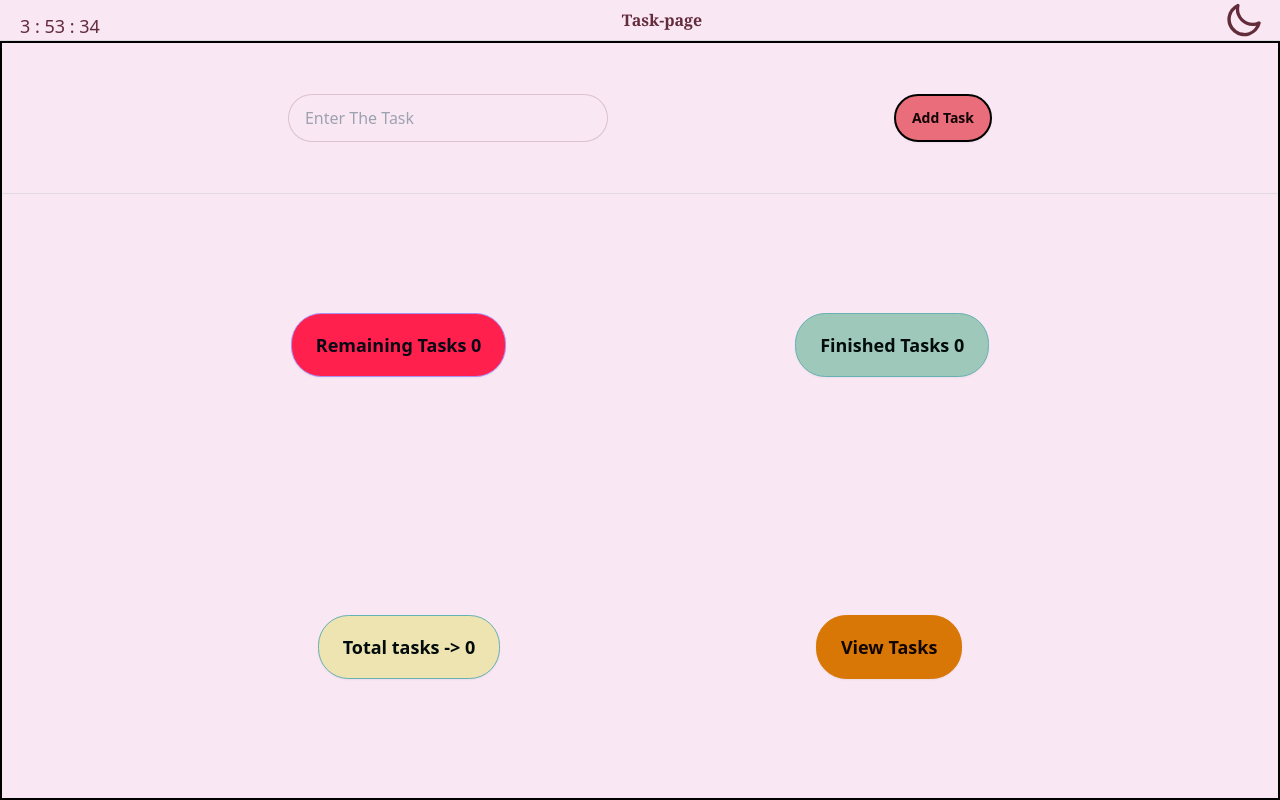
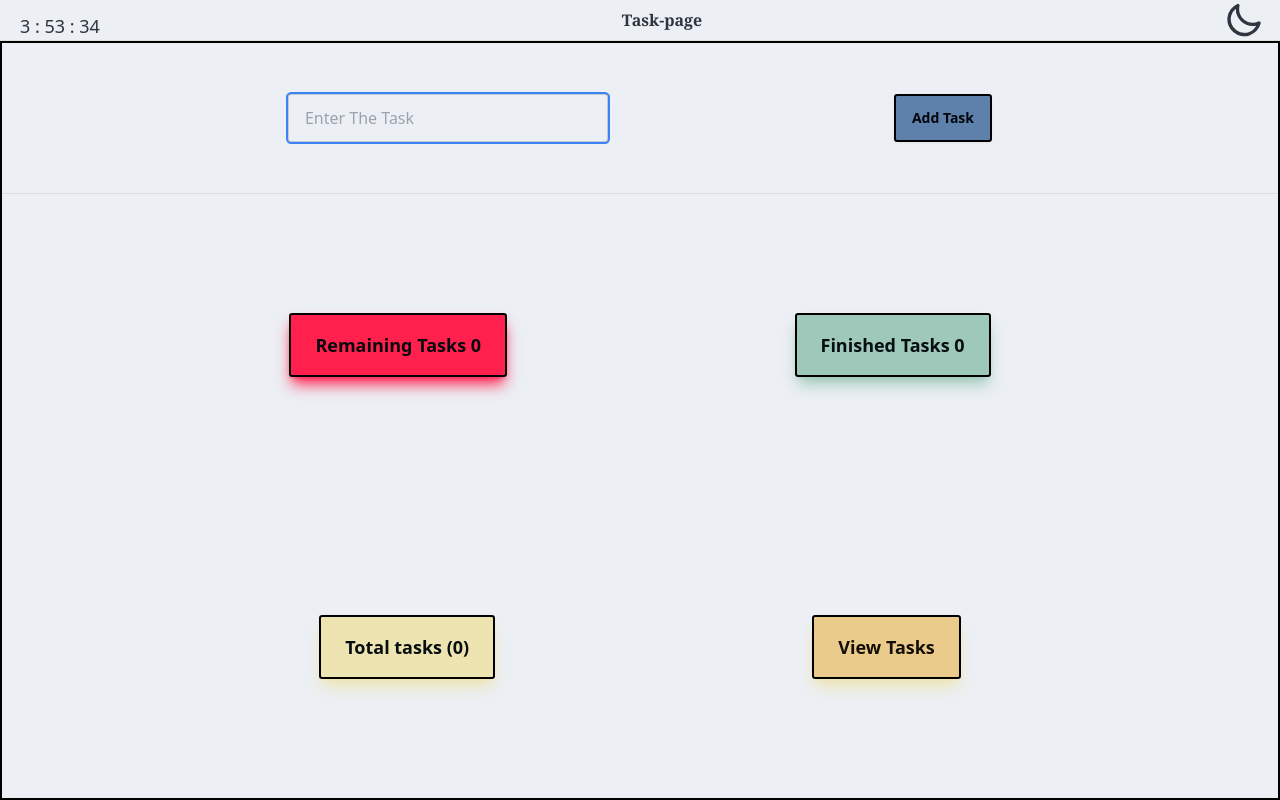
Before and after one commit to asxrafali0975/SuperListV2, a SvelteKit app: page /homepage in a window 1280 px wide. Built offline with nearby package versions, Linux system fonts and the light colour scheme.

Commit message:
Update +page.svelte

```diff
--- a/src/routes/homepage/+page.svelte
+++ b/src/routes/homepage/+page.svelte
@@ -26,12 +26,15 @@
             $arr = stored_tasks;
         }
 
+        $arr.forEach((value) => {
+            if (value.status === true) doneTasks++;
+        });
     });
 
     const addtask = () => {
-        if(!input_value){
-            alert("Tasks cannot be empty")
-            return
+        if (!input_value) {
+            alert("Tasks cannot be empty");
+            return;
         }
         let obj = { data: input_value, status: false };
         $arr = [...$arr, obj];
@@ -46,24 +49,17 @@
         $MODE = tog;
         localStorage.setItem("superListMode", $MODE);
     };
-    let doneTasks=$state(0)
-
-    $arr.forEach((value)=>{
-        if(value.status===true)doneTasks++
-
-    })
-
-
+    let doneTasks = $state(0);
 </script>
 
 <div
     id="container"
-    data-theme={$MODE ? "valentine" : "dark"}
+    data-theme={$MODE ? "nord" : "dim"}
     class="h-[100vh] w-[100vw] flex items-center justify-center flex-col"
 >
     <div id="toggleBtn" class=" w-full flex items-center justify-between">
-        <div class="h-[100%]  flex items-center justify-center">
-           <TimeCompo/>
+        <div class="h-[100%] flex items-center justify-center">
+            <TimeCompo />
         </div>
         <h1 class="font-bold font-serif">Task-page</h1>
 
@@ -106,8 +102,8 @@
                 type="text"
                 placeholder="Enter The Task"
                 class={$MODE
-                    ? "input  input-bordered  w-full max-w-xs focus:border-1 focus:border-black focus:text-black "
-                    : "input  input-bordered  bg-slate-200 text-black  w-full max-w-xs "}
+                    ? "input ring-blue-500 ring-2  input-bordered  w-full max-w-xs focus:border-1 focus:border-black focus:text-black "
+                    : "input  ring-black ring-2  input-bordered  bg-slate-200 text-black  w-full max-w-xs "}
             />
             <button
                 id="btn"
@@ -118,32 +114,38 @@
             >
         </div>
         <div id="two" class="h-[80%] w-full">
-
             <!-- WORK IS GOING ON HERE -->
             <div
-            id="two-one"
+                id="two-one"
                 class=" w-full h-[50%] flex items-center justify-evenly"
             >
+                <button
+                    class="btn btn-secondary shadow-[#FF204E] shadow-lg bg-[#FF204E] border-2 border-black btn-md sm:btn-lg md:btn-lg lg:btn-lg"
+                    >Remaining Tasks {$arr.length - doneTasks}</button
+                >
 
-            <button class="btn  btn-secondary  bg-[#FF204E]  btn-md sm:btn-lg md:btn-lg lg:btn-lg  "
-            >Remaining Tasks {$arr.length-doneTasks}</button
-        >
-
-            <button class="btn btn-accent bg-[#9EC8B9]   btn-md sm:btn-lg md:btn-lg lg:btn-lg  " >Finished Tasks {doneTasks}</button>
-
+                <button
+                    class="btn btn-accent shadow-[#9EC8B9] shadow-lg bg-[#9EC8B9] border-2 border-black btn-md sm:btn-lg md:btn-lg lg:btn-lg"
+                    >Finished Tasks {doneTasks}</button
+                >
             </div>
             <div
                 id="two-two"
-                class=" w-full h-[50%] flex items-center justify-evenly "
+                class=" w-full h-[50%] flex items-center justify-evenly"
             >
-
-            <button class="btn btn-accent bg-[#EEE4B1] btn-md sm:btn-lg md:btn-lg lg:btn-lg  " >Total tasks -> {$arr.length}</button>
-            <button class="btn btn-warning  btn-md sm:btn-lg md:btn-lg lg:btn-lg "
+                <button
+                    class="btn btn-accent shadow-[#EEE4B1] shadow-lg bg-[#EEE4B1] border-2 border-black btn-md sm:btn-lg md:btn-lg lg:btn-lg"
+                    >Total tasks ({$arr.length})</button
+                >
+                <button
+                    class="btn shadow-[#EEE4B1] shadow-lg btn-warning btn-md border-2 border-black sm:btn-lg md:btn-lg lg:btn-lg"
                     onclick={() => goto("/viewtask")}>View Tasks</button
                 >
 
-
-
+                <!-- <button
+                    class="btn btn-warning btn-md sm:btn-lg md:btn-lg lg:btn-lg"
+                    onclick={() => goto("/daily_wins")}>daily_wins</button
+                >   THIS IS UNDER CONSTRUCTION WILL BE AVAILABLE IN next update-->
             </div>
         </div>
     </div>
@@ -156,14 +158,12 @@
             align-items: center;
             justify-content: space-evenly;
             flex-direction: column;
-
         }
         #two {
             display: flex;
             align-items: center;
             justify-content: center;
             flex-direction: column;
-
         }
 
         #input {
```
